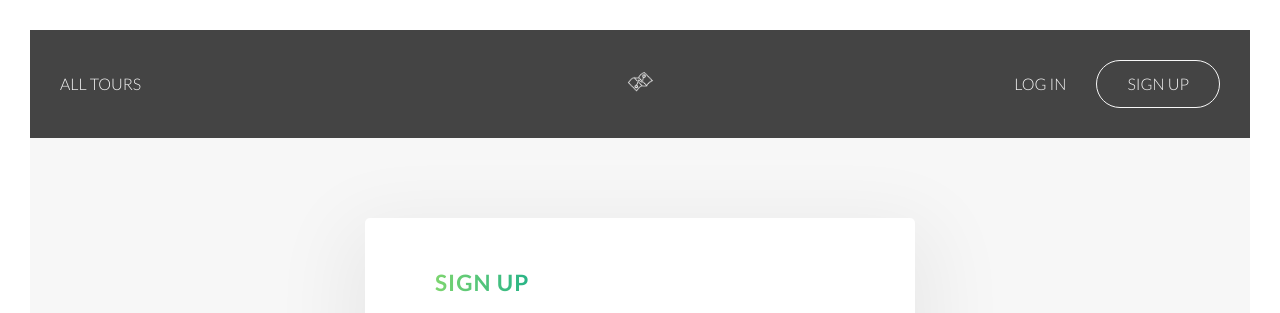
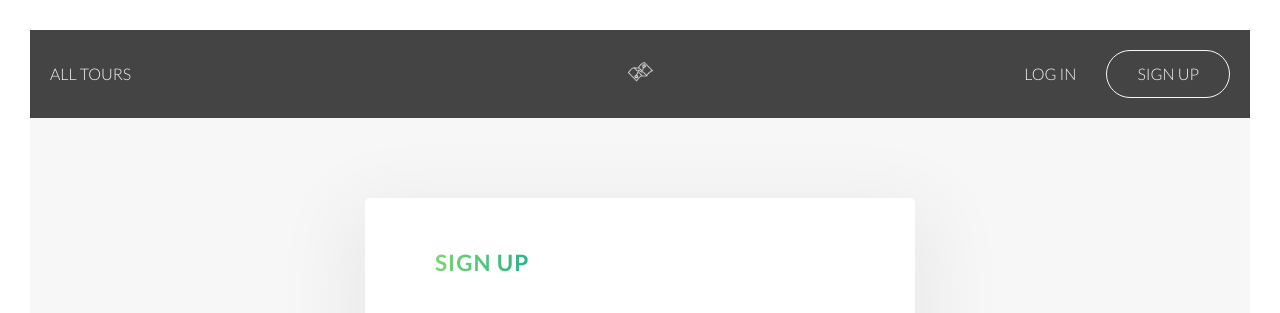
Before and after one commit to rodrigoemarquez/roadmap, a Node server app: page /signup in a window 1280 px wide. Shown: the top 313 px of the page. Run offline with Node 20, Linux system fonts and the light colour scheme; some libraries are stand-ins or nearby versions.

Commit message:
Update style.css

```diff
--- a/public/css/style.css
+++ b/public/css/style.css
@@ -313,7 +313,6 @@
 
 .header {
   background-color: #444;
-  padding: 0 5rem;
   position: relative;
   z-index: 100;
   display: -webkit-box;
@@ -325,7 +324,7 @@
   -webkit-box-align: center;
   -ms-flex-align: center;
   align-items: center;
-  padding: 20px;
+  padding: 10px;
 }
 
 .header > * {
@@ -786,6 +785,7 @@
   -ms-flex-align: center;
   align-items: center;
 }
+
 .cta__text {
   font-size: 1.9rem;
   font-weight: 400;
```
